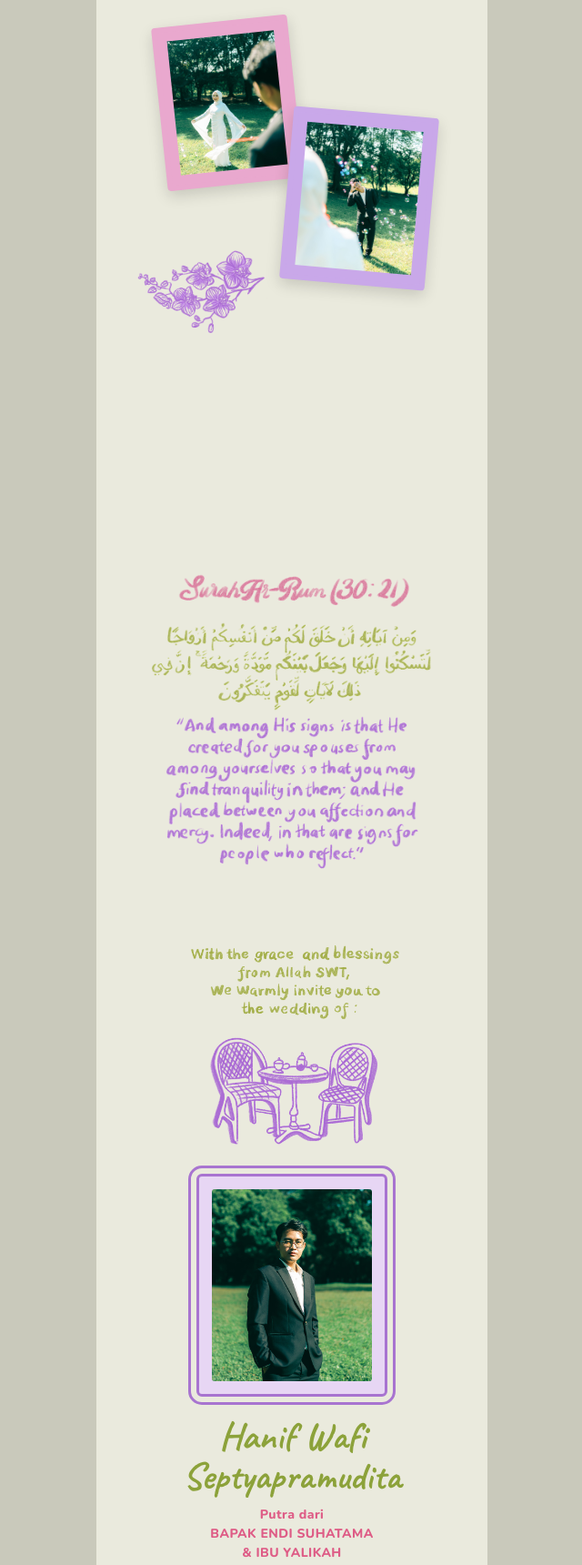
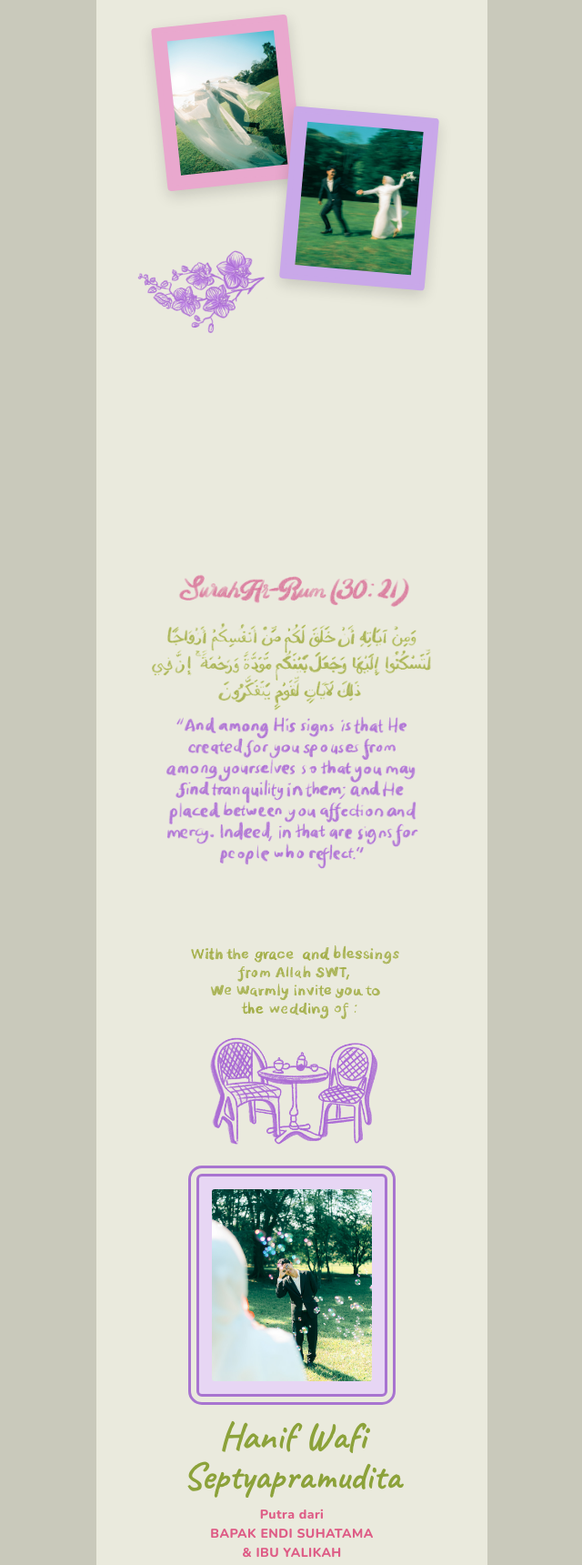
Before and after one commit to wafiseptya/wafi-wedding-invitation, a website: page index.html in a window 1280 px wide. Shown: the part 1017-2737 px from the top of the page at 91% size, without its empty margins (319-959 px from the left). Drawn offline with nearby package versions, Linux system fonts and the light colour scheme; a web font is replaced by a local one.

Commit message:
rev/change photo

```diff
--- a/index.html
+++ b/index.html
@@ -26,8 +26,8 @@
   <!-- ===== BUKA / PHOTO COLLAGE ===== -->
   <section id="buka" class="screen sec">
     <div class="collage reveal">
-      <div class="poly poly-a"><img src="assets/photos/w2.jpg" alt=""></div>
-      <div class="poly poly-b"><img src="assets/photos/w3.jpg" alt=""></div>
+      <div class="poly poly-a"><img src="assets/photos/w5.jpg" alt=""></div>
+      <div class="poly poly-b"><img src="assets/photos/w8.jpg" alt=""></div>
       <img class="orchid orchid-collage" src="assets/ivan/bunga-ungu.png" alt="">
     </div>
   </section>
@@ -43,7 +43,7 @@
     <img class="sketch-deco meja reveal" src="assets/ivan/meja-kursi.png" alt="">
 
     <div class="person reveal">
-      <div class="frame frame-purple"><img src="assets/photos/w18.jpg" alt="Hanif Wafi Septyapramudita"></div>
+      <div class="frame frame-purple"><img src="assets/photos/w3.jpg" alt="Hanif Wafi Septyapramudita"></div>
       <h3 class="name name-olive">Hanif Wafi Septyapramudita</h3>
       <p class="parent parent-pink">Putra dari<br>BAPAK ENDI SUHATAMA<br>&amp; IBU YALIKAH</p>
       <!-- <a class="ig ig-pink" href="https://www.instagram.com/wafiseptya" target="_blank" rel="noopener" aria-label="Instagram">&#63;</a> -->
@@ -52,7 +52,7 @@
     <div class="amp-div"><span>&amp;</span></div>
 
     <div class="person reveal">
-      <div class="frame frame-pink"><img src="assets/photos/wnew.jpg" alt="Lina Zulfikar"></div>
+      <div class="frame frame-pink"><img src="assets/photos/w2.jpg" alt="Lina Zulfikar"></div>
       <h3 class="name name-pink">Lina Zulfikar</h3>
       <p class="parent parent-purple">Putri dari<br>BAPAK TRI WAHYU SETIAJI<br>&amp; IBU ZUNTRI FARIDAH</p>
       <!-- <a class="ig ig-purple" href="https://www.instagram.com/anyataylorjoy" target="_blank" rel="noopener" aria-label="Instagram">&#63;</a> -->
```
